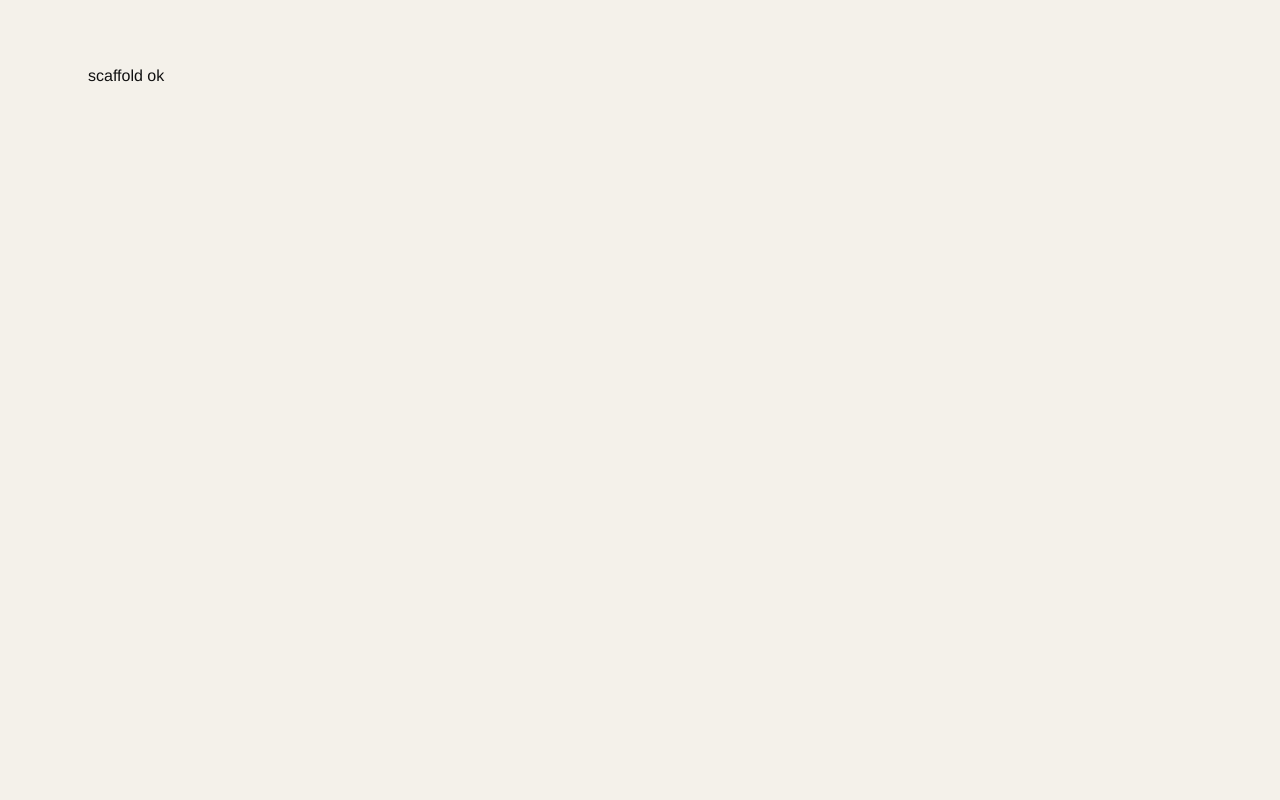
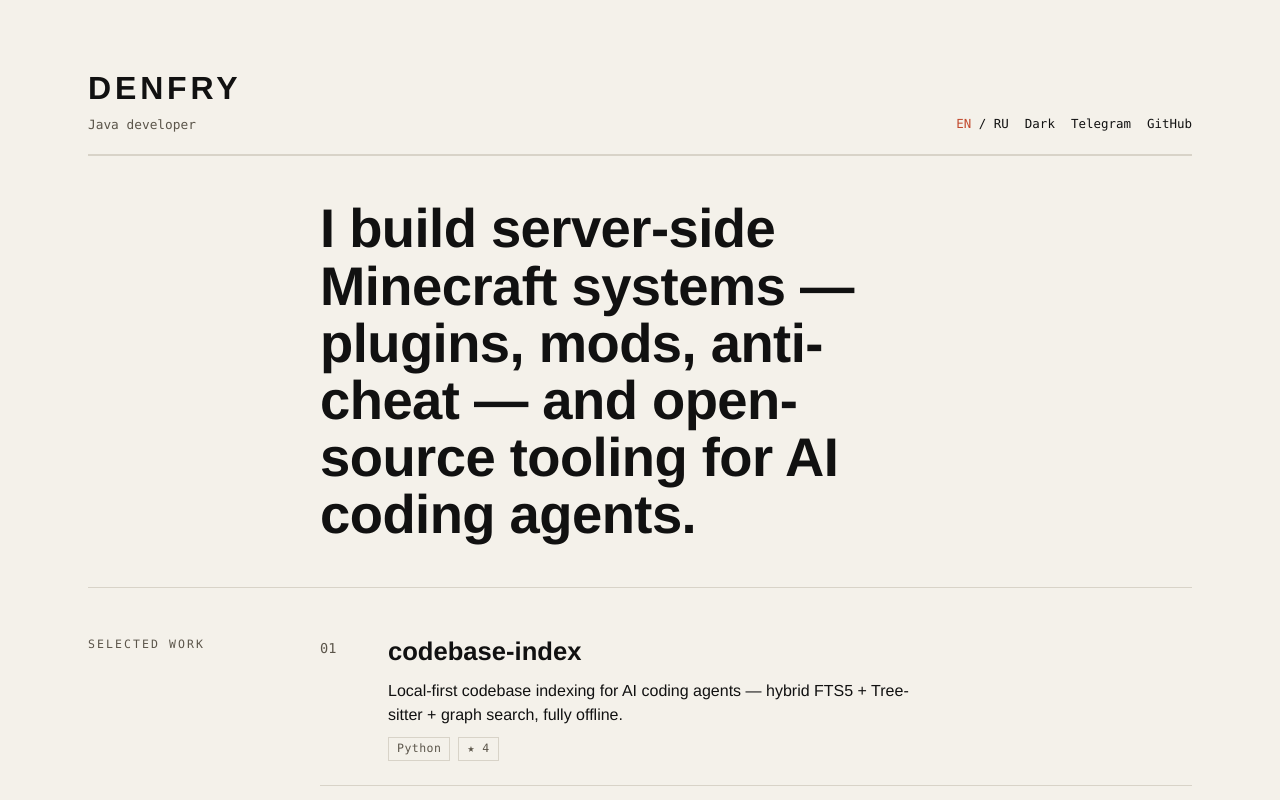
Before and after one commit to denfry/denfry.github.io, a React (Vite) app: page / in a window 1280 px wide. Shown: the top 800 px of the page. Built offline with nearby package versions, Linux system fonts and the light colour scheme.

Commit message:
feat: compose full page in App

```diff
--- a/src/App.tsx
+++ b/src/App.tsx
@@ -1,3 +1,22 @@
+import { Header } from './components/Header/Header'
+import { Intro } from './components/Intro/Intro'
+import { Work } from './components/Work/Work'
+import { LabeledSection } from './components/LabeledSection/LabeledSection'
+import { Footer } from './components/Footer/Footer'
+import { usePrefs } from './context/PrefsContext'
+import { STRINGS } from './i18n'
+
 export default function App() {
-  return <div className="shell">scaffold ok</div>
+  const { lang } = usePrefs()
+  const t = STRINGS[lang]
+  return (
+    <div className="shell">
+      <Header />
+      <Intro />
+      <Work />
+      <LabeledSection label={t.focusLabel} text={t.focusText} />
+      <LabeledSection label={t.backgroundLabel} text={t.backgroundText} />
+      <Footer />
+    </div>
+  )
 }
```
